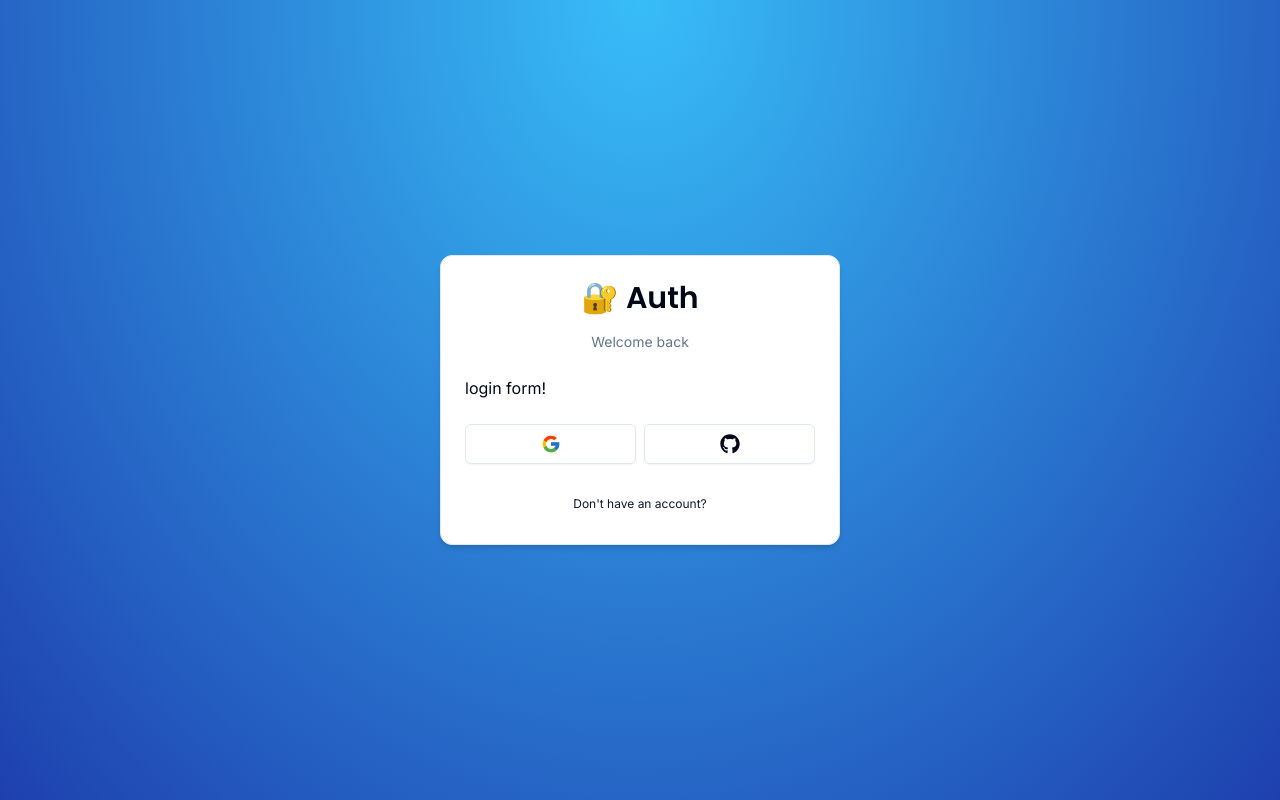
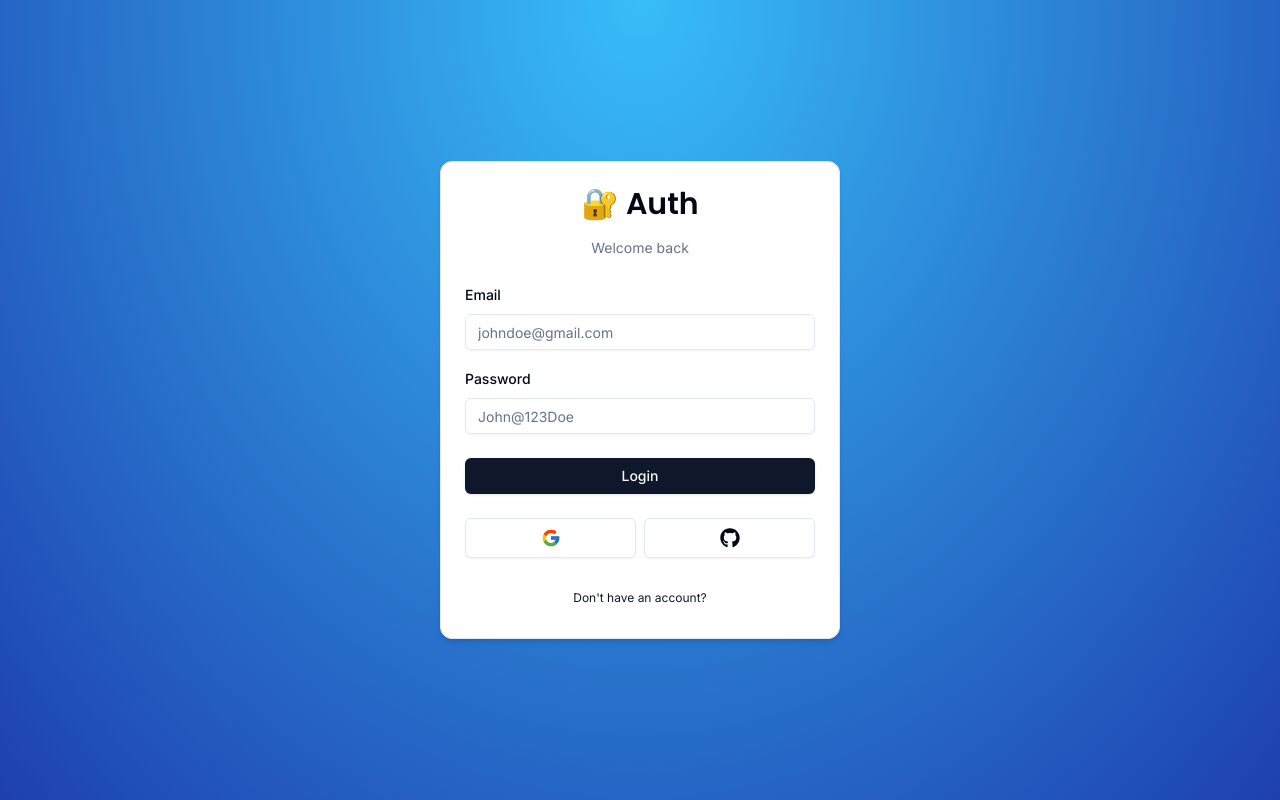
Before and after one commit to TheMikeKaisen/Arc_authentication, a Next.js app in the folder arc_authenticate/: page /auth/login in a window 1280 px wide. Built offline with nearby package versions, Linux system fonts and the light colour scheme.

Commit message:
complete login ui

```diff
--- a/arc_authenticate/components/auth/login-form.tsx
+++ b/arc_authenticate/components/auth/login-form.tsx
@@ -1,6 +1,28 @@
+'use client'
+import { useForm } from "react-hook-form"
 import CardWrapper from "./card-wrapper"
+import { z } from "zod"
+import { LoginSchema } from "@/schemas"
+
+import {zodResolver} from '@hookform/resolvers/zod'
+import { Form, FormControl, FormField, FormItem, FormLabel, FormMessage } from "../ui/form"
+import { Input } from "../ui/input"
+import { Button } from "../ui/button"
+import { FormError } from "../form-error"
+import { FormSuccess } from "../form-success"
+
 
 const LoginForm = () => {
+    const form = useForm<z.infer<typeof LoginSchema>>({
+        resolver: zodResolver(LoginSchema),
+        defaultValues: {
+            email: "",
+            password: ""
+        }
+    })
+    const onSubmit = (values: z.infer<typeof LoginSchema>) => {
+        console.log(values)
+    }
   return (
     <CardWrapper
         headerLabel="Welcome back"
@@ -8,7 +30,54 @@ const LoginForm = () => {
         backButtonLabel="Don't have an account?"
         showSocial
     >
-      login form!
+      <Form {...form}>
+            <form
+                onSubmit={form.handleSubmit(onSubmit)}
+                className="space-y-6"
+            >
+                <div className="space-y-4">
+                    <FormField
+                        control = {form.control}
+                        name='email'
+                        render={({field}) => (
+                            <FormItem>
+                                <FormLabel>Email</FormLabel>
+                                <FormControl>
+                                    <Input
+                                        {...field}
+                                        placeholder="johndoe@gmail.com"
+                                        type='email'
+                                    />
+                                </FormControl>
+                                <FormMessage />
+                            </FormItem>
+                        )}
+                    />
+                    <FormField
+                        control = {form.control}
+                        name='password'
+                        render={({field}) => (
+                            <FormItem>
+                                <FormLabel>Password</FormLabel>
+                                <FormControl>
+                                    <Input
+                                        {...field}
+                                        placeholder="John@123Doe"
+                                        type='password'
+                                    />
+                                </FormControl>
+                                <FormMessage />
+                            </FormItem>
+                        )}
+                    />
+                </div>
+                <FormError message=""/>
+                <FormSuccess message=""/>
+                <Button type="submit" className="w-full">
+                    Login
+                </Button>
+            </form>
+      </Form>
     </CardWrapper>
   )
 }
--- /dev/null
+++ b/arc_authenticate/components/form-error.tsx
@@ -0,0 +1,17 @@
+import {ExclamationTriangleIcon} from '@radix-ui/react-icons'
+
+interface FormErrorProps {
+    message?: string;
+}
+
+export const FormError = ({
+    message,
+}: FormErrorProps) => {
+    if(!message) return null;
+    return (
+        <div className='bg-destructive/15 p-3 rounded-md flex items-center gap-x-2 text-sm text-destructive'>
+            <ExclamationTriangleIcon className='h-4 w-4' />
+            <p>{message}</p>
+        </div>
+    )
+}
--- /dev/null
+++ b/arc_authenticate/components/form-success.tsx
@@ -0,0 +1,17 @@
+import {CheckCircledIcon} from '@radix-ui/react-icons'
+
+interface FormErrorProps {
+    message?: string;
+}
+
+export const FormSuccess = ({
+    message,
+}: FormErrorProps) => {
+    if(!message) return null;
+    return (
+        <div className='bg-emerald-500/15 p-3 rounded-md flex items-center gap-x-2 text-sm text-emerald-500'>
+            <CheckCircledIcon className='h-4 w-4' />
+            <p>{message}</p>
+        </div>
+    )
+}
--- /dev/null
+++ b/arc_authenticate/components/ui/form.tsx
@@ -0,0 +1,176 @@
+import * as React from "react"
+import * as LabelPrimitive from "@radix-ui/react-label"
+import { Slot } from "@radix-ui/react-slot"
+import {
+  Controller,
+  ControllerProps,
+  FieldPath,
+  FieldValues,
+  FormProvider,
+  useFormContext,
+} from "react-hook-form"
+
+import { cn } from "@/lib/utils"
+import { Label } from "@/components/ui/label"
+
+const Form = FormProvider
+
+type FormFieldContextValue<
+  TFieldValues extends FieldValues = FieldValues,
+  TName extends FieldPath<TFieldValues> = FieldPath<TFieldValues>
+> = {
+  name: TName
+}
+
+const FormFieldContext = React.createContext<FormFieldContextValue>(
+  {} as FormFieldContextValue
+)
+
+const FormField = <
+  TFieldValues extends FieldValues = FieldValues,
+  TName extends FieldPath<TFieldValues> = FieldPath<TFieldValues>
+>({
+  ...props
+}: ControllerProps<TFieldValues, TName>) => {
+  return (
+    <FormFieldContext.Provider value={{ name: props.name }}>
+      <Controller {...props} />
+    </FormFieldContext.Provider>
+  )
+}
+
+const useFormField = () => {
+  const fieldContext = React.useContext(FormFieldContext)
+  const itemContext = React.useContext(FormItemContext)
+  const { getFieldState, formState } = useFormContext()
+
+  const fieldState = getFieldState(fieldContext.name, formState)
+
+  if (!fieldContext) {
+    throw new Error("useFormField should be used within <FormField>")
+  }
+
+  const { id } = itemContext
+
+  return {
+    id,
+    name: fieldContext.name,
+    formItemId: `${id}-form-item`,
+    formDescriptionId: `${id}-form-item-description`,
+    formMessageId: `${id}-form-item-message`,
+    ...fieldState,
+  }
+}
+
+type FormItemContextValue = {
+  id: string
+}
+
+const FormItemContext = React.createContext<FormItemContextValue>(
+  {} as FormItemContextValue
+)
+
+const FormItem = React.forwardRef<
+  HTMLDivElement,
+  React.HTMLAttributes<HTMLDivElement>
+>(({ className, ...props }, ref) => {
+  const id = React.useId()
+
+  return (
+    <FormItemContext.Provider value={{ id }}>
+      <div ref={ref} className={cn("space-y-2", className)} {...props} />
+    </FormItemContext.Provider>
+  )
+})
+FormItem.displayName = "FormItem"
+
+const FormLabel = React.forwardRef<
+  React.ElementRef<typeof LabelPrimitive.Root>,
+  React.ComponentPropsWithoutRef<typeof LabelPrimitive.Root>
+>(({ className, ...props }, ref) => {
+  const { error, formItemId } = useFormField()
+
+  return (
+    <Label
+      ref={ref}
+      className={cn(error && "text-destructive", className)}
+      htmlFor={formItemId}
+      {...props}
+    />
+  )
+})
+FormLabel.displayName = "FormLabel"
+
+const FormControl = React.forwardRef<
+  React.ElementRef<typeof Slot>,
+  React.ComponentPropsWithoutRef<typeof Slot>
+>(({ ...props }, ref) => {
+  const { error, formItemId, formDescriptionId, formMessageId } = useFormField()
+
+  return (
+    <Slot
+      ref={ref}
+      id={formItemId}
+      aria-describedby={
+        !error
+          ? `${formDescriptionId}`
+          : `${formDescriptionId} ${formMessageId}`
+      }
+      aria-invalid={!!error}
+      {...props}
+    />
+  )
+})
+FormControl.displayName = "FormControl"
+
+const FormDescription = React.forwardRef<
+  HTMLParagraphElement,
+  React.HTMLAttributes<HTMLParagraphElement>
+>(({ className, ...props }, ref) => {
+  const { formDescriptionId } = useFormField()
+
+  return (
+    <p
+      ref={ref}
+      id={formDescriptionId}
+      className={cn("text-[0.8rem] text-muted-foreground", className)}
+      {...props}
+    />
+  )
+})
+FormDescription.displayName = "FormDescription"
+
+const FormMessage = React.forwardRef<
+  HTMLParagraphElement,
+  React.HTMLAttributes<HTMLParagraphElement>
+>(({ className, children, ...props }, ref) => {
+  const { error, formMessageId } = useFormField()
+  const body = error ? String(error?.message) : children
+
+  if (!body) {
+    return null
+  }
+
+  return (
+    <p
+      ref={ref}
+      id={formMessageId}
+      className={cn("text-[0.8rem] font-medium text-destructive", className)}
+      {...props}
+    >
+      {body}
+    </p>
+  )
+})
+FormMessage.displayName = "FormMessage"
+
+export {
+  useFormField,
+  Form,
+  FormItem,
+  FormLabel,
+  FormControl,
+  FormDescription,
+  FormMessage,
+  FormField,
+}
--- /dev/null
+++ b/arc_authenticate/components/ui/input.tsx
@@ -0,0 +1,25 @@
+import * as React from "react"
+
+import { cn } from "@/lib/utils"
+
+export interface InputProps
+  extends React.InputHTMLAttributes<HTMLInputElement> {}
+
+const Input = React.forwardRef<HTMLInputElement, InputProps>(
+  ({ className, type, ...props }, ref) => {
+    return (
+      <input
+        type={type}
+        className={cn(
+          "flex h-9 w-full rounded-md border border-input bg-transparent px-3 py-1 text-sm shadow-sm transition-colors file:border-0 file:bg-transparent file:text-sm file:font-medium placeholder:text-muted-foreground focus-visible:outline-none focus-visible:ring-1 focus-visible:ring-ring disabled:cursor-not-allowed disabled:opacity-50",
+          className
+        )}
+        ref={ref}
+        {...props}
+      />
+    )
+  }
+)
+Input.displayName = "Input"
+
+export { Input }
--- /dev/null
+++ b/arc_authenticate/components/ui/label.tsx
@@ -0,0 +1,26 @@
+"use client"
+
+import * as React from "react"
+import * as LabelPrimitive from "@radix-ui/react-label"
+import { cva, type VariantProps } from "class-variance-authority"
+
+import { cn } from "@/lib/utils"
+
+const labelVariants = cva(
+  "text-sm font-medium leading-none peer-disabled:cursor-not-allowed peer-disabled:opacity-70"
+)
+
+const Label = React.forwardRef<
+  React.ElementRef<typeof LabelPrimitive.Root>,
+  React.ComponentPropsWithoutRef<typeof LabelPrimitive.Root> &
+    VariantProps<typeof labelVariants>
+>(({ className, ...props }, ref) => (
+  <LabelPrimitive.Root
+    ref={ref}
+    className={cn(labelVariants(), className)}
+    {...props}
+  />
+))
+Label.displayName = LabelPrimitive.Root.displayName
+
+export { Label }
--- a/arc_authenticate/package.json
+++ b/arc_authenticate/package.json
@@ -9,16 +9,20 @@
     "lint": "next lint"
   },
   "dependencies": {
+    "@hookform/resolvers": "^3.6.0",
     "@radix-ui/react-icons": "^1.3.0",
+    "@radix-ui/react-label": "^2.1.0",
     "@radix-ui/react-slot": "^1.1.0",
     "class-variance-authority": "^0.7.0",
     "clsx": "^2.1.1",
     "next": "14.2.4",
     "react": "^18",
     "react-dom": "^18",
+    "react-hook-form": "^7.52.0",
     "react-icons": "^5.2.1",
     "tailwind-merge": "^2.3.0",
-    "tailwindcss-animate": "^1.0.7"
+    "tailwindcss-animate": "^1.0.7",
+    "zod": "^3.23.8"
   },
   "devDependencies": {
     "@types/node": "^20",
--- /dev/null
+++ b/arc_authenticate/schemas/index.ts
@@ -0,0 +1,8 @@
+import * as z from 'zod'
+
+export const LoginSchema = z.object({
+    email: z.string().email(),
+    password: z.string().min(1, {
+        message: "Password is required"
+    })
+})
```
Also changed, not shown: 1 other file (tests, documents, lock files or other folders).
